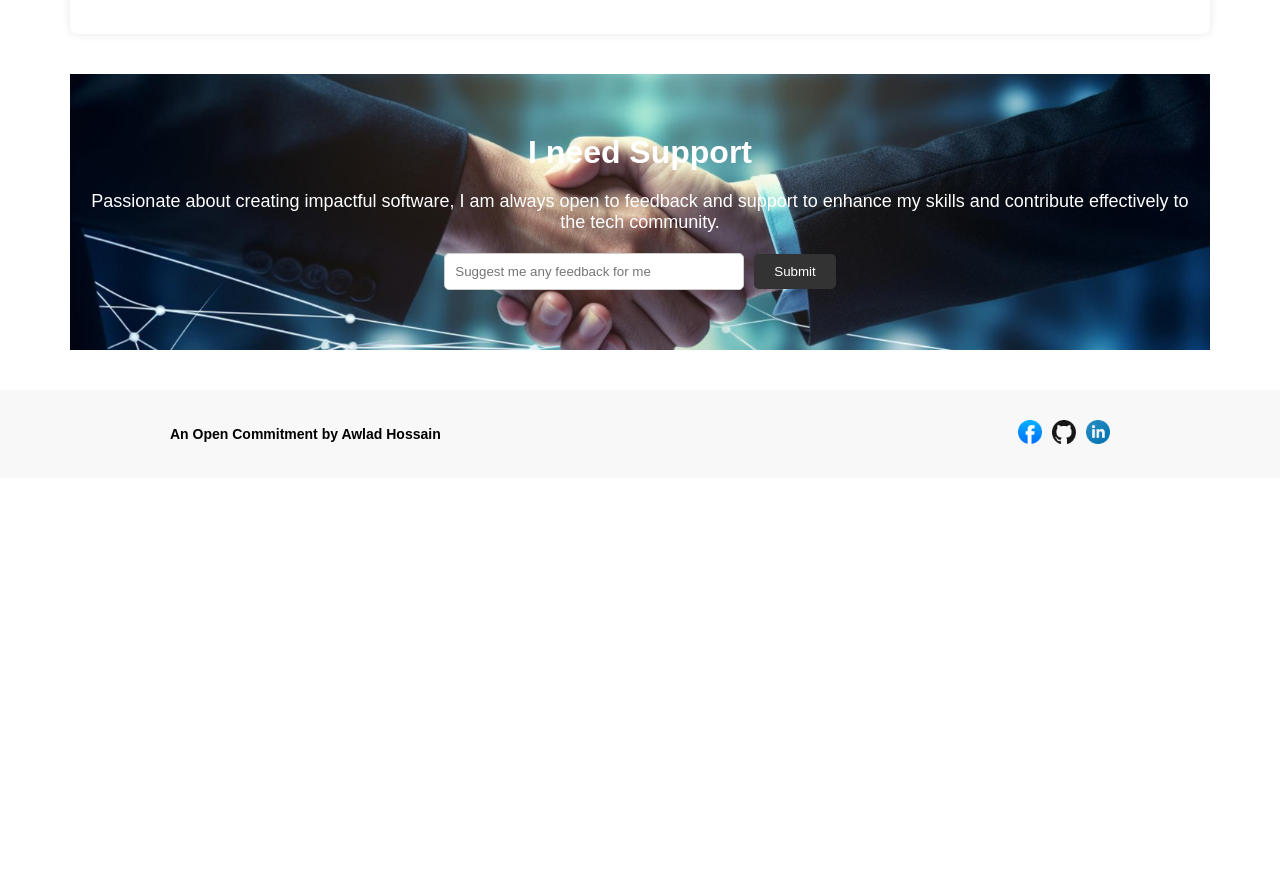
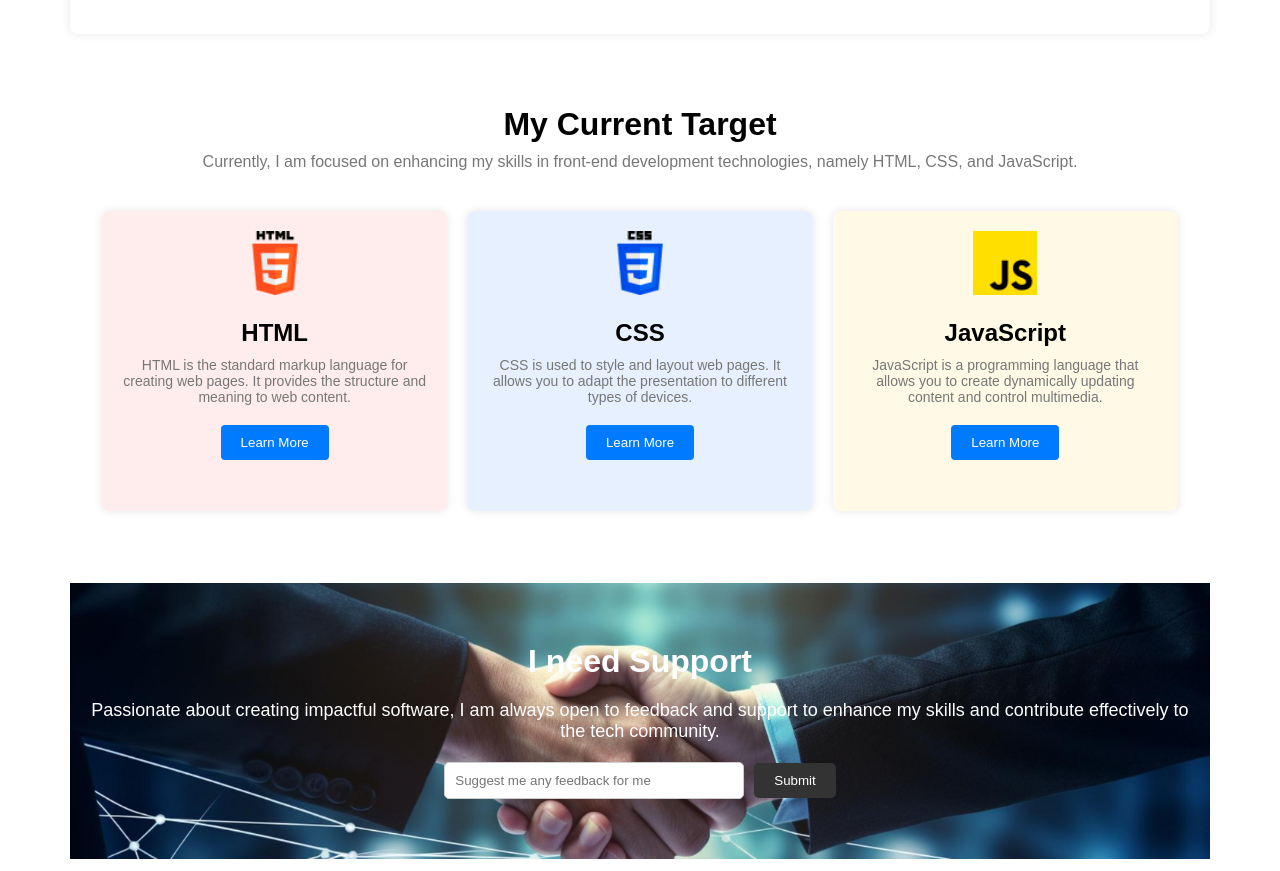
Before and after one commit to mdazharulislamnk/first-assignment, a plain HTML site: page index.html in a window 1280 px wide. Shown: the part 2884-3755 px from the top of the page. Before the commit the page ends 3362 px from the top, so only its background shows below. Drawn offline with Linux system fonts and the light colour scheme.

Commit message:
All main tasks and bonus tasks are done normally

```diff
--- a/index.html
+++ b/index.html
@@ -60,6 +60,31 @@
             <iframe width="1076" height="550" src="https://www.youtube.com/embed/DGHn2uOAVCE" title="YouTube video player" frameborder="0" allow="accelerometer; autoplay; clipboard-write; encrypted-media; gyroscope; picture-in-picture" allowfullscreen></iframe>
         </section>
 
+        <section class="current-target-section">
+            <h2>My Current Target</h2>
+            <p>Currently, I am focused on enhancing my skills in front-end development technologies, namely HTML, CSS, and JavaScript.</p>
+            <div class="cards-container">
+                <div class="card">
+                    <img src="./assets/html.png" alt="HTML">
+                    <h3>HTML</h3>
+                    <p>HTML is the standard markup language for creating web pages. It provides the structure and meaning to web content.</p>
+                    <button>Learn More</button>
+                </div>
+                <div class="card">
+                    <img src="./assets/css.png" alt="CSS">
+                    <h3>CSS</h3>
+                    <p>CSS is used to style and layout web pages. It allows you to adapt the presentation to different types of devices.</p>
+                    <button>Learn More</button>
+                </div>
+                <div class="card">
+                    <img src="./assets/js.png" alt="JavaScript">
+                    <h3>JavaScript</h3>
+                    <p>JavaScript is a programming language that allows you to create dynamically updating content and control multimedia.</p>
+                    <button>Learn More</button>
+                </div>
+            </div>
+        </section>
+
         <section class="support-section">
             <h2>I need Support</h2>
             <p>Passionate about creating impactful software, I am always open to feedback and support to enhance my skills and contribute effectively to the tech community.</p>
--- a/style.css
+++ b/style.css
@@ -265,3 +265,81 @@ footer .social-links a img {
     border: none;
     border-radius: 8px;
 }
+
+
+.current-target-section {
+    width: 1140px;
+    margin: 40px auto;
+    text-align: center;
+    padding: 32px;
+}
+
+.current-target-section h2 {
+    font-size: 32px;
+    margin-bottom: 10px;
+    font-weight: bold;
+}
+
+.current-target-section p {
+    font-size: 16px;
+    color: #777;
+    margin-bottom: 40px;
+}
+
+.cards-container {
+    display: flex;
+    justify-content: space-between;
+    gap: 20px;
+}
+
+.cards-container .card {
+    width: 360px;
+    height: 300px;
+    background-color: #f9f9f9;
+    border-radius: 8px;
+    padding: 20px;
+    text-align: center;
+    box-shadow: 0 0 10px rgba(0, 0, 0, 0.1);
+}
+
+.cards-container .card img {
+    width: 64px;
+    height: 64px;
+    margin-bottom: 20px;
+}
+
+.cards-container .card h3 {
+    font-size: 24px;
+    margin-bottom: 10px;
+}
+
+.cards-container .card p {
+    font-size: 14px;
+    color: #777;
+    margin-bottom: 20px;
+}
+
+.cards-container .card button {
+    padding: 10px 20px;
+    background-color: #007BFF;
+    color: white;
+    border: none;
+    border-radius: 4px;
+    cursor: pointer;
+}
+
+.cards-container .card button:hover {
+    background-color: #0056b3;
+}
+
+.cards-container .card:nth-child(1) {
+    background-color: #ffecec; /* Light red for HTML card */
+}
+
+.cards-container .card:nth-child(2) {
+    background-color: #e6f0ff; /* Light blue for CSS card */
+}
+
+.cards-container .card:nth-child(3) {
+    background-color: #fff9e6; /* Light yellow for JavaScript card */
+}
```
